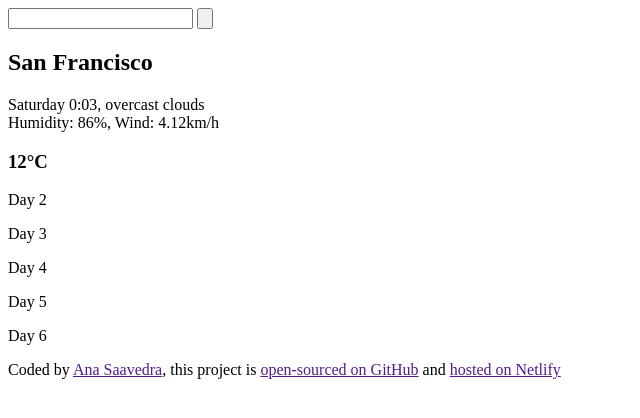
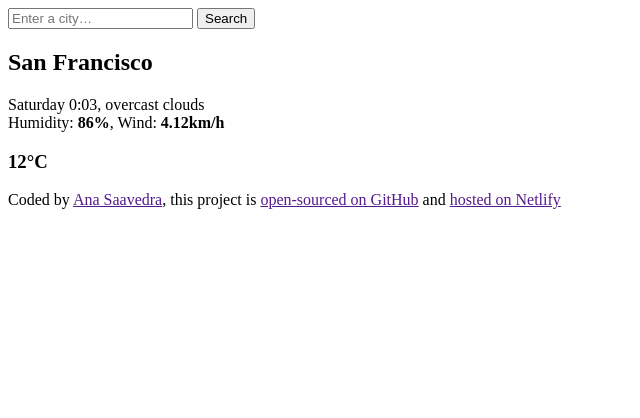
Before and after one commit to apsaavedra/weather-app, a plain HTML site: page index.html in a window 1280 px wide. Shown: the whole page, without its empty margins (0-640 px from the left). Drawn offline with Linux system fonts and the light colour scheme.

Commit message:
Changes in Form

```diff
--- a/index.html
+++ b/index.html
@@ -8,21 +8,18 @@
   <body>
     <header>
       <form>
-        <input type="search" />
-        <input type="button" />
+        <input type="search" placeholder="Enter a city…" />
+        <input type="submit" value="Search" />
       </form>
     </header>
 
     <main>
       <h2>San Francisco</h2>
-      <p>Saturday 0:03, overcast clouds <br />Humidity: 86%, Wind: 4.12km/h</p>
+      <p>
+        Saturday 0:03, overcast clouds <br />Humidity: <strong>86%</strong>,
+        Wind: <strong>4.12km/h</strong>
+      </p>
       <h3>12<span></span>°C</h3>
-
-      <p>Day 2</p>
-      <p>Day 3</p>
-      <p>Day 4</p>
-      <p>Day 5</p>
-      <p>Day 6</p>
     </main>
 
     <footer>
```
